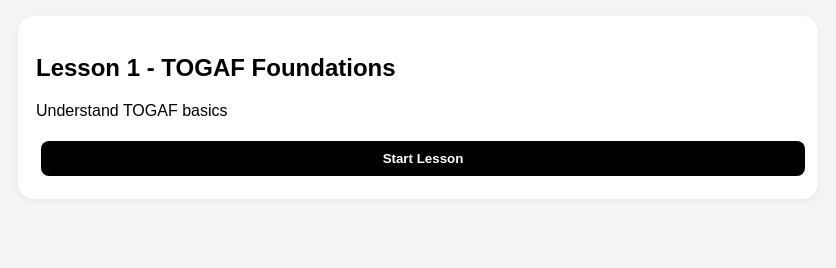
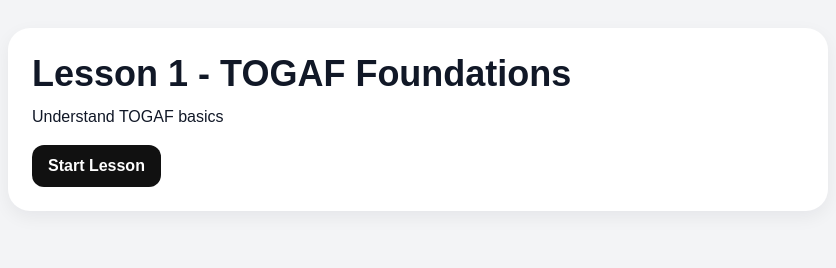
Before and after one commit to Muttley8007/Togaf-app, a plain HTML site: page index.html in a window 1280 px wide. Shown: the whole page, without its empty margins (222-1058 px from the left). Drawn offline with Linux system fonts and the light colour scheme.

Commit message:
Update style.css

```diff
--- a/style.css
+++ b/style.css
@@ -1,78 +1,215 @@
-/* TOGAF TOOL v0.6 */
+/*
+========================================
+TOGAF TOOL
+File: style.css
+Version: v0.8
+Date: 2026-03-24
+
+CHANGE LOG:
+- Improved mobile-first styling
+- Better spacing and typography
+- Cleaner buttons
+- Better card hierarchy
+- Improved section boxes
+========================================
+*/
+
+:root {
+  --bg: #f3f4f6;
+  --surface: #ffffff;
+  --surface-soft: #f8fafc;
+  --text: #111827;
+  --muted: #6b7280;
+  --border: #e5e7eb;
+  --primary: #111111;
+  --primary-text: #ffffff;
+  --secondary: #e5e7eb;
+  --secondary-text: #111827;
+  --analogy-bg: #eef4ff;
+  --analogy-border: #cfe0ff;
+  --takeaway-bg: #eaf8ee;
+  --takeaway-border: #ccebd5;
+  --shadow: 0 6px 18px rgba(15, 23, 42, 0.06);
+  --radius: 18px;
+}
+
+* {
+  box-sizing: border-box;
+}
+
+html {
+  -webkit-text-size-adjust: 100%;
+}
 
 body {
-  font-family: Arial;
   margin: 0;
-  background: #f4f4f4;
+  font-family: Arial, sans-serif;
+  background: var(--bg);
+  color: var(--text);
+  line-height: 1.5;
 }
 
 .container {
-  max-width: 800px;
-  margin: auto;
-  padding: 16px;
+  max-width: 860px;
+  margin: 0 auto;
+  padding: 18px 16px 32px;
 }
 
 .card {
-  background: white;
-  padding: 16px;
-  border-radius: 12px;
+  background: var(--surface);
+  padding: 20px;
+  border-radius: var(--radius);
+  margin-bottom: 14px;
+  box-shadow: var(--shadow);
+}
+
+h1, h2, h3, h4 {
+  margin: 0 0 10px;
+  line-height: 1.2;
+  color: var(--text);
+}
+
+h2 {
+  font-size: 2rem;
+  font-weight: 700;
+}
+
+h3 {
+  font-size: 1.1rem;
+  font-weight: 700;
+}
+
+h4 {
+  font-size: 1.05rem;
+  font-weight: 700;
+}
+
+p {
+  margin: 0 0 10px;
+  color: var(--text);
+}
+
+.meta {
+  font-size: 0.9rem;
+  color: var(--muted);
   margin-bottom: 12px;
 }
 
-button {
-  padding: 10px;
-  margin: 5px;
-  border-radius: 8px;
-  border: none;
-}
-
-.primary {
-  background: black;
-  color: white;
-}
-
-.secondary {
-  background: #ddd;
-}
-
 .section {
-  margin-top: 15px;
-}
-
-.box {
-  background: #eef3ff;
-  padding: 10px;
-  border-radius: 8px;
-}
-
-.takeaway {
-  background: #e6f7ea;
-  padding: 10px;
-  border-radius: 8px;
+  margin-top: 18px;
 }
 
 .hidden {
   display: none;
 }
 
-.meta {
-  font-size: 14px;
-  color: #666;
+/* Buttons */
+button {
+  appearance: none;
+  border: none;
+  border-radius: 12px;
+  padding: 12px 16px;
+  margin: 6px 6px 0 0;
+  font-size: 1rem;
+  font-weight: 600;
+  cursor: pointer;
+  transition: transform 0.05s ease, opacity 0.2s ease, background 0.2s ease;
 }
-.card {
-  background: white;
-  padding: 18px;
-  border-radius: 16px;
-  margin-bottom: 14px;
-  box-shadow: 0 2px 6px rgba(0,0,0,0.05);
+
+button:hover {
+  opacity: 0.95;
+}
+
+button:active {
+  transform: translateY(1px);
+}
+
+button:disabled {
+  opacity: 0.45;
+  cursor: not-allowed;
 }
 
 .primary {
-  background: black;
-  color: white;
-  font-weight: bold;
+  background: var(--primary);
+  color: var(--primary-text);
 }
 
-button {
+.secondary {
+  background: var(--secondary);
+  color: var(--secondary-text);
+}
+
+/* Mobile-first: stack buttons neatly */
+.button-row {
+  display: flex;
+  flex-wrap: wrap;
+  gap: 8px;
+  margin-top: 8px;
+}
+
+.button-row button {
+  margin: 0;
+}
+
+/* Special content blocks */
+.box {
+  background: var(--analogy-bg);
+  border: 1px solid var(--analogy-border);
+  padding: 14px;
+  border-radius: 14px;
+}
+
+.takeaway {
+  background: var(--takeaway-bg);
+  border: 1px solid var(--takeaway-border);
+  padding: 14px;
+  border-radius: 14px;
+}
+
+/* Card list preview tiles */
+.preview-title {
+  margin-bottom: 8px;
+}
+
+.preview-summary {
+  color: var(--muted);
+  margin-bottom: 12px;
+}
+
+/* Summary list */
+.summary-list p {
+  padding: 12px 14px;
+  background: var(--surface-soft);
+  border: 1px solid var(--border);
+  border-radius: 12px;
+  margin-bottom: 10px;
+}
+
+/* Quiz answers */
+.answer-list {
+  display: grid;
+  gap: 10px;
+  margin-top: 14px;
+}
+
+.answer-list button {
+  text-align: left;
   width: 100%;
+  margin: 0;
 }
+
+/* Desktop enhancement only */
+@media (min-width: 700px) {
+  .container {
+    padding: 28px 20px 40px;
+  }
+
+  .card {
+    padding: 24px;
+    border-radius: 22px;
+  }
+
+  h2 {
+    font-size: 2.25rem;
+  }
+}
```
